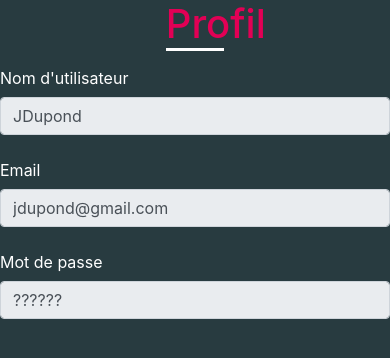
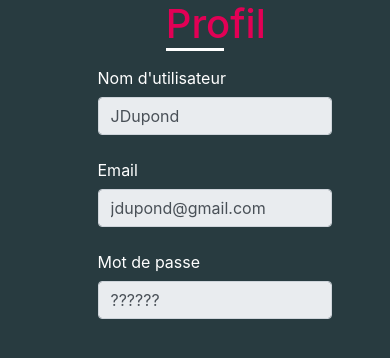
Before and after one commit to fannypierre/ProjetQuiz_CaracatsanisPierre, a PHP site: page /profil.php in a window 390 px wide. Shown: the part 56-414 px from the top of the page. Run offline with PHP 8.4, Linux system fonts and the light colour scheme.

Commit message:
Site responsive (à valider en groupe)

```diff
--- a/css/style.css
+++ b/css/style.css
@@ -242,6 +242,12 @@ h1 {
 	}
 }
 
+/*Page profil*/
+#infosPerso {
+	width: 60%;
+	margin-left: 25%;
+}
+
 /*Page questions du quiz*/
 #questionnaire {
 	width: 60%;
@@ -251,6 +257,7 @@ h1 {
 /*Page de résultat (resultat.php)*/
 #res {
 	text-align: center;
+	margin-top: 5%;
 }
 
 a:link, a:hover, a:focus, a:visited, a:active {
```
